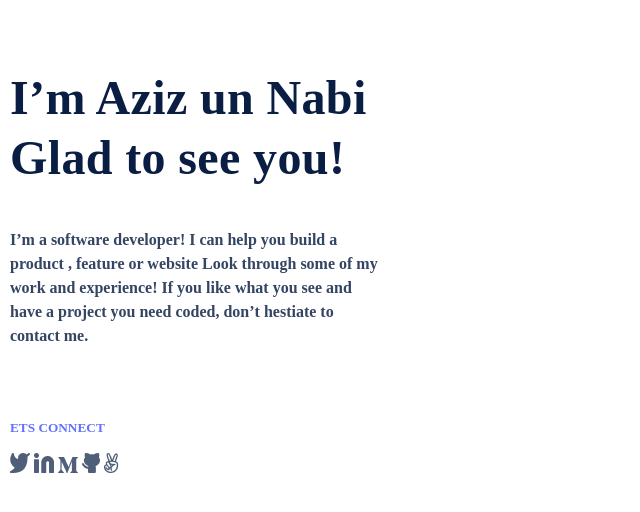
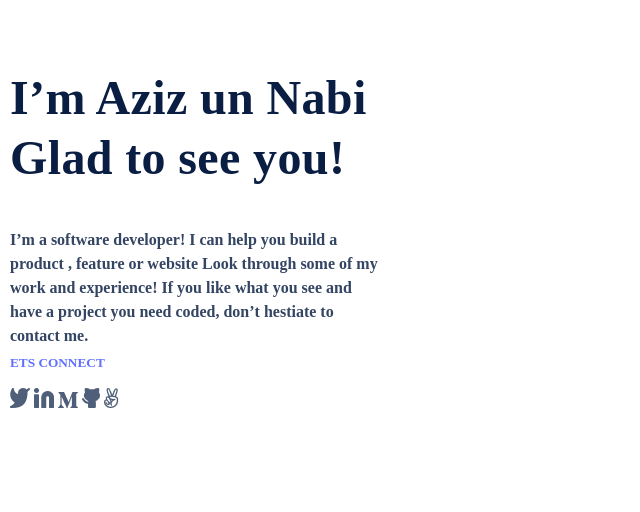
Before and after one commit to azizunnabi/portfolio-setup-and-mobile-version-skeleton, a website: page index.html in a window 1280 px wide. Shown: the part 134-646 px from the top of the page, without its empty margins (0-640 px from the left). Drawn offline with Linux system fonts and the light colour scheme.

Commit message:
change added to style.css
one section required margin. There was small issue. It is fixed here

```diff
--- a/style.css
+++ b/style.css
@@ -166,7 +166,7 @@ h5 {
 }
 .ets {
   color: #6070ff;
-  margin-top: -80px;
+  margin-top: -65px;
   padding-top: 25px;
 }
 .image3 {
@@ -182,5 +182,3 @@ h5 {
   padding-left: 50px;
   width: 30px;
 }
-.ets {
-  margin-top:10px;
```
